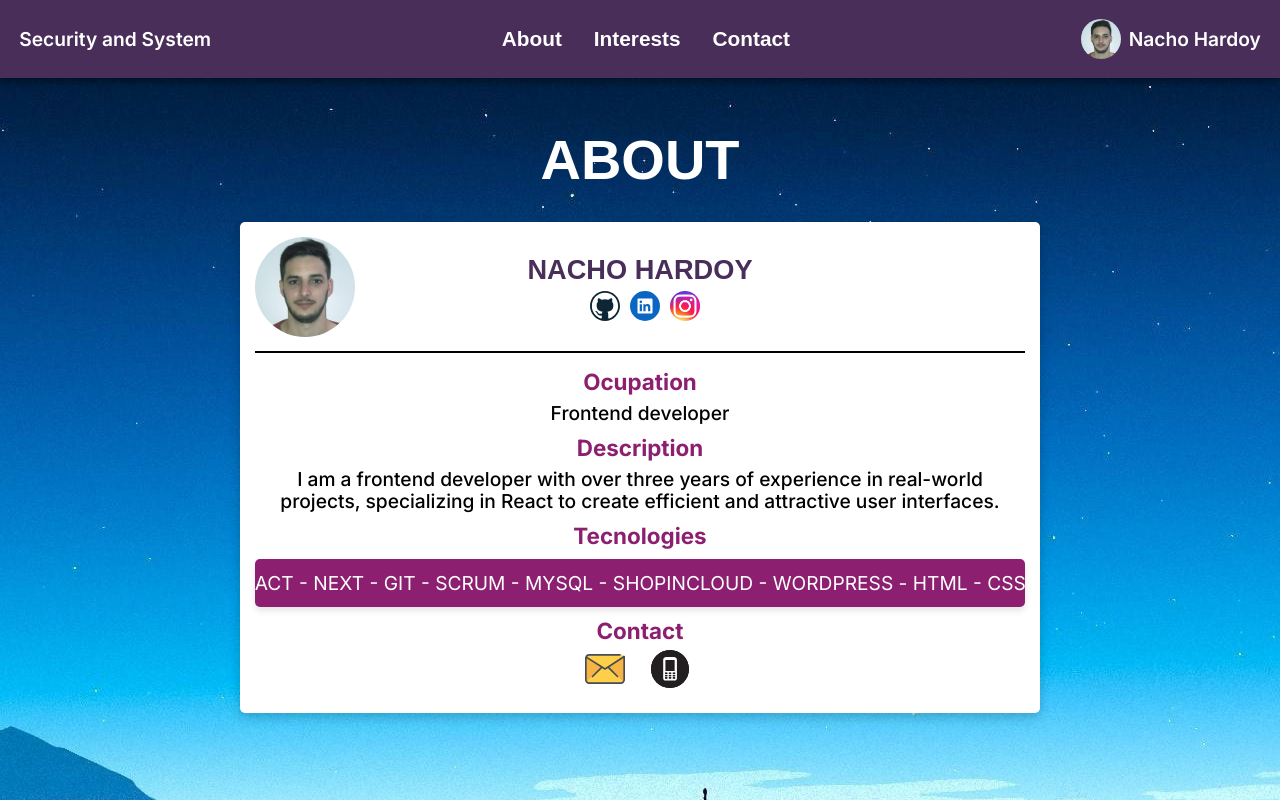
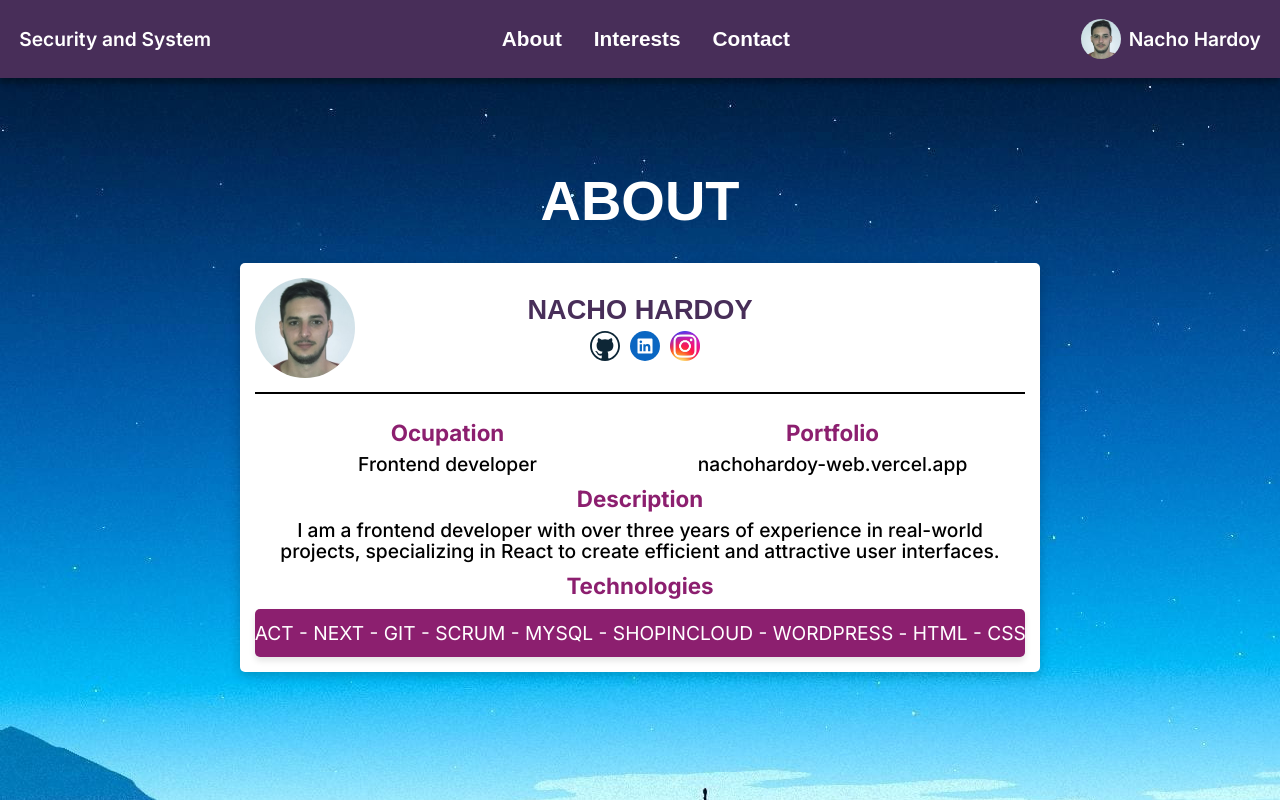
Before and after one commit to hartoy/sec-system-test, a Next.js app: page / in a window 1280 px wide. Shown: the top 800 px of the page. Built offline with nearby package versions, Linux system fonts and the light colour scheme; a web font is replaced by a local one.

Commit message:
new version about comp

```diff
--- a/src/components/about/About.js
+++ b/src/components/about/About.js
@@ -38,10 +38,20 @@ const About = () => {
           </div>
         </div>
         <div className={styles.description}>
-          <div>
-            <span>Ocupation</span>
-            <p>Frontend developer</p>
+          <div className={styles.descriptionSuB}>
+            <div>
+              <span>Ocupation</span>
+              <p>Frontend developer</p>
+            </div>
+            <div>
+              <span>Portfolio</span>
+
+              <Link href="https://nachohardoy-web.vercel.app/" target="_blank" rel="noopener noreferrer">
+                <p>nachohardoy-web.vercel.app</p>
+              </Link>
+            </div>
           </div>
+
           <div>
             <span>Description</span>
             <p>
@@ -50,23 +60,8 @@ const About = () => {
             </p>
           </div>
           <div>
-            <span>Tecnologies</span>
+            <span>Technologies</span>
             <ScrollingTex />
-          </div>
-          <div>
-            <span>Contact</span>
-            <ul className={styles.contact}>
-              <li>
-                <Link href="mailto:hartoyy@hotmail.com" target="_blank" rel="noopener noreferrer">
-                  <Image src="/images/email.svg" alt="My SVG Image" width={40} height={50} />
-                </Link>
-              </li>
-              <li>
-                <Link href="tel:+541156926173" target="_blank" rel="noopener noreferrer">
-                  <Image src="/images/phone.svg" alt="My SVG Image" width={50} height={50} />
-                </Link>
-              </li>
-            </ul>
           </div>
         </div>
       </div>
--- a/src/components/about/About.module.css
+++ b/src/components/about/About.module.css
@@ -93,6 +93,11 @@
   margin-top: 5px;
 }
 
+.descriptionSuB {
+  display: flex;
+  flex-direction:column
+}
+
 .contact {
   display: flex;
   justify-content: center;
@@ -128,6 +133,14 @@
     width: 30px;
   }
 
+  .descriptionSuB{
+    flex-direction: row;
+  }
+
+    .descriptionSuB>div {
+      flex: 1;
+    }
+
   .description span {
     font-size: 1.4em;
   }
```
